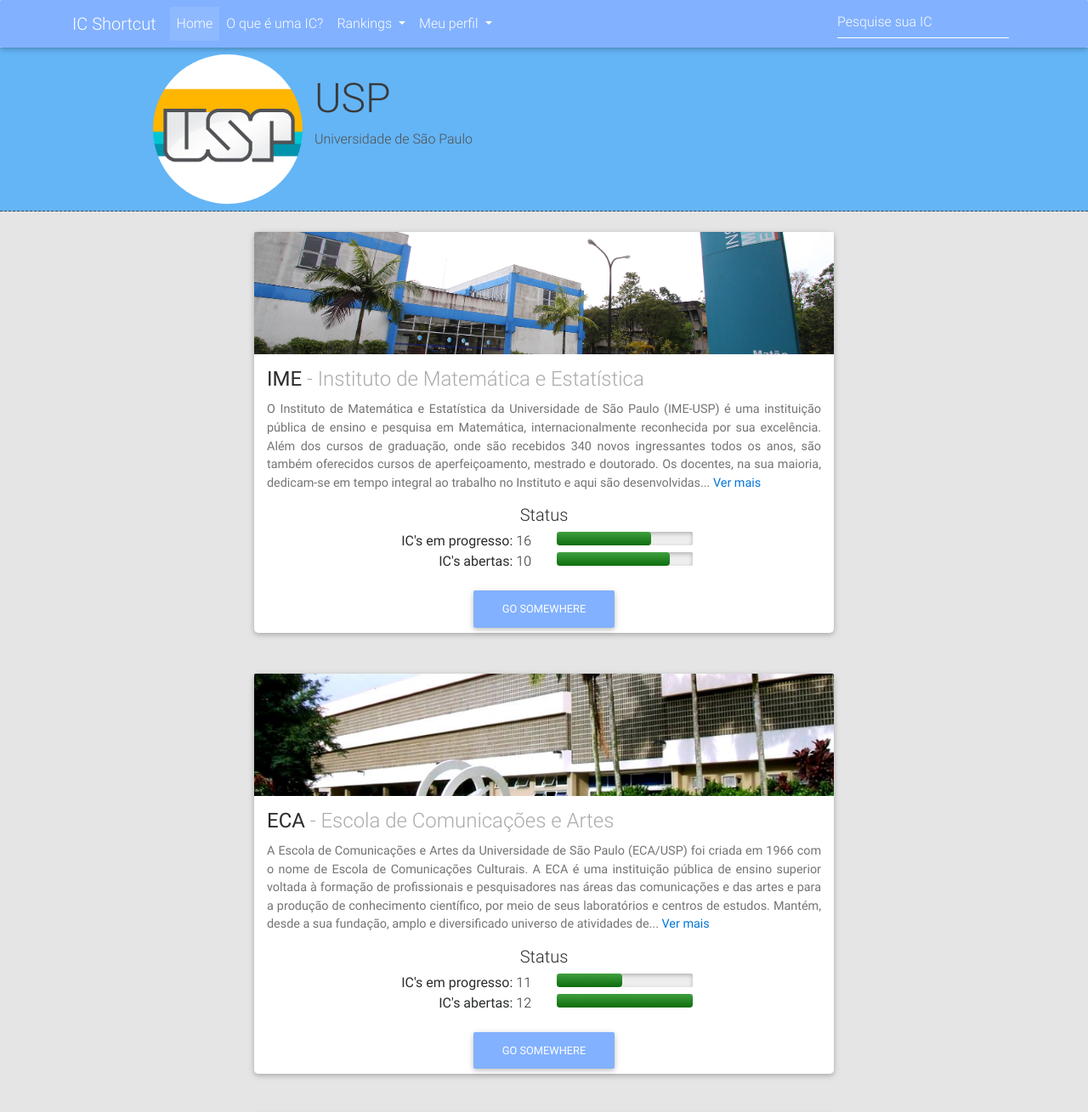
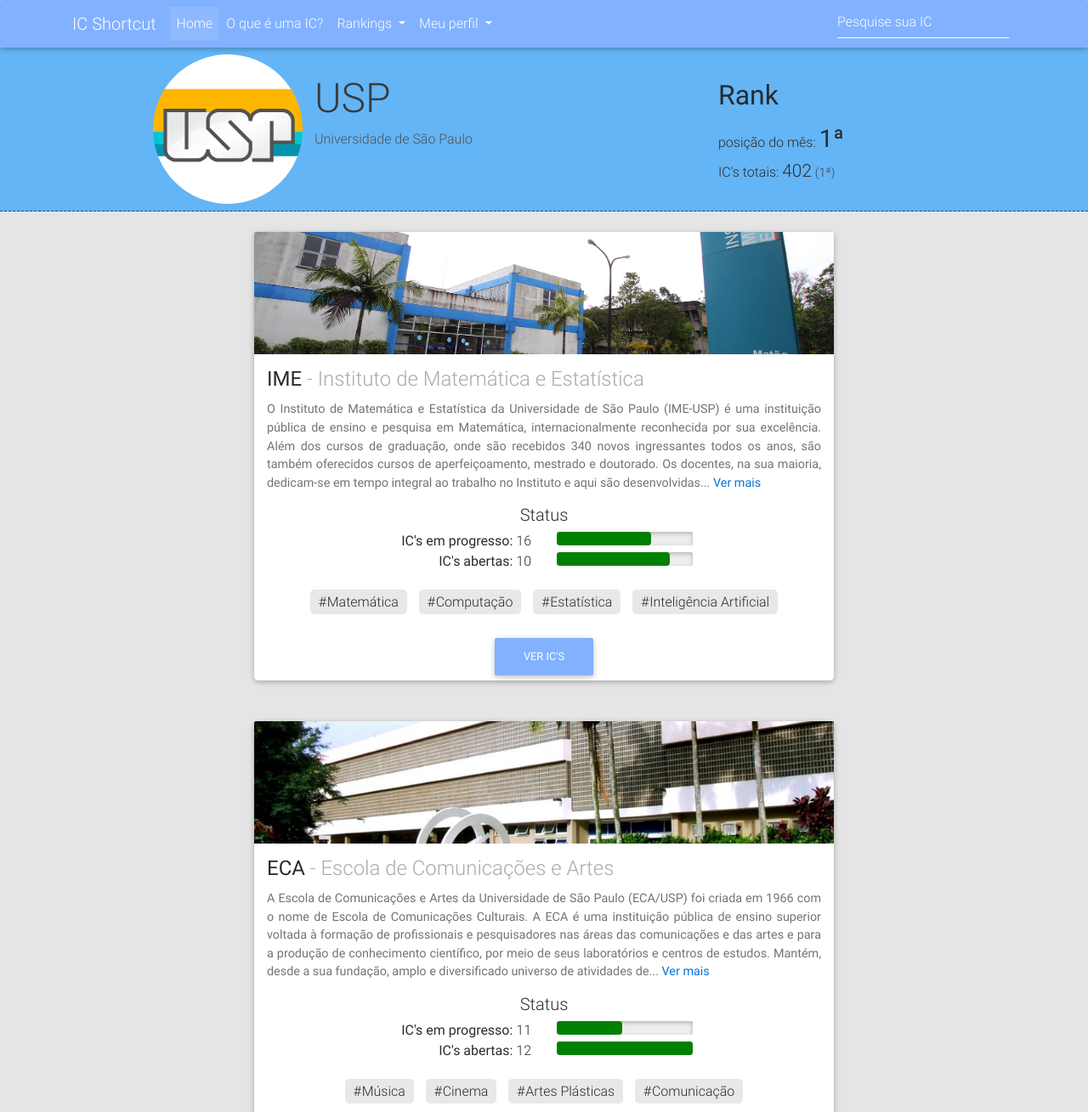
Before and after one commit to pedro823/HackathonUSP17, a PHP site: page /profile.html in a window 1280 px wide. Shown: the top 1309 px of the page at 85% size. Run offline with PHP 8.4, Linux system fonts and the light colour scheme.

Commit message:
Finishes USP profile

```diff
--- a/template/blog-home-page/css/main.css
+++ b/template/blog-home-page/css/main.css
@@ -32,14 +32,23 @@ progress::-webkit-progress-bar {
 }
 
 progress[value]::-webkit-progress-value {
-  background-image:
-	   -webkit-linear-gradient(top,
-	                           rgba(255, 255, 255, .25),
-	                           rgba(0, 0, 0, .25));
-
-
     border-radius: 4px;
     background-size: 35px 20px, 100% 100%, 100% 100%;
+}
+
+.post-tag {
+background-color: #e8e8e8;
+margin-left: 5px;
+margin-bottom: 5px;
+margin-right: 5px;
+padding: 5px 10px;
+border-radius: 5px;
+line-height: 40px;
+}
+
+.post-tag:hover {
+  background-color: #ccc;
+  cursor: pointer;
 }
 
 .uni-header {
@@ -86,5 +95,9 @@ progress[value]::-webkit-progress-value {
 
 .uni-title {
   padding-top: 0.5em;
-  font-size: 300%
+  font-size: 300%;
 }
+
+.uni-stats {
+  padding-top: 2em;
+}
--- a/template/blog-home-page/profile.html
+++ b/template/blog-home-page/profile.html
@@ -129,12 +129,16 @@
         <div class='col-md-2 col-sm-2'>
           <img src='img/usp.png' class='uni-icon' />
         </div>
-        <div class='col-md-6 col-sm-6'>
+        <div class='col-md-5 col-sm-5'>
           <header class='uni-title dark-text'>USP</header>
           <p class='uni-subtitle'>Universidade de São Paulo</p>
         </div>
-        <div class='col-md-3 col-sm-3'>
-
+        <div class='col-md-4 col-sm-4 uni-stats'>
+          <div style='text-align: centered; font-size: 200%; padding-bottom: 0.2em;'>
+            <b>Rank</b>
+          </div>
+          posição do mês: <span style='font-size: 180%'><b>1ª</b></span> <br />
+          IC's totais: <span style='font-size: 130%'>402</span> <span style='font-size:90%; color: #444;'>(1ª)</span>
         </div>
       </div>
     </div>
@@ -165,7 +169,13 @@
                   <progress max='12' value='10'></progress>
                 </div>
               </div>
-              <a href="#" class="btn btn-primary">Go somewhere</a>
+              <p style='text-align: centered'>
+                <span class='post-tag'>#Matemática</span>
+                <span class='post-tag'>#Computação</span>
+                <span class='post-tag'>#Estatística</span>
+                <span class='post-tag'>#Inteligência Artificial</span>
+              </p>
+              <a href="#" class="btn btn-primary">Ver IC's</a>
             </div>
           </div>
         </div>
@@ -197,7 +207,13 @@
                   <progress max='12' value='12'></progress>
                 </div>
               </div>
-              <a href="#" class="btn btn-primary">Go somewhere</a>
+              <p class='text-align: centered'>
+                <span class='post-tag'>#Música</span>
+                <span class='post-tag'>#Cinema</span>
+                <span class='post-tag'>#Artes Plásticas</span>
+                <span class='post-tag'>#Comunicação</span>
+              </p>
+              <a href="#" class="btn btn-primary">Ver IC's</a>
             </div>
           </div>
         </div>
@@ -229,7 +245,13 @@
                   <progress max='12' value='3'></progress>
                 </div>
               </div>
-              <a href="#" class="btn btn-primary">Go somewhere</a>
+              <p style='text-align: centered'>
+                <span class='post-tag'>#Arquitetura</span>
+                <span class='post-tag'>#Design</span>
+                <span class='post-tag'>#Estética</span>
+                <span class='post-tag'>#Urbanização</span>
+              </p>
+              <a href="#" class="btn btn-primary">Ver IC's</a>
             </div>
           </div>
         </div>
@@ -261,7 +283,13 @@
                   <progress max='12' value='3'></progress>
                 </div>
               </div>
-              <a href="#" class="btn btn-primary">Go somewhere</a>
+              <p style="text-align: centered">
+                <span class='post-tag'>#Economia</span>
+                <span class='post-tag'>#Contabilidade</span>
+                <span class='post-tag'>#Atuária</span>
+                <span class='post-tag'>#Administração</span>
+              </p>
+              <a href="#" class="btn btn-primary">Ver IC's</a>
             </div>
           </div>
         </div>
```
